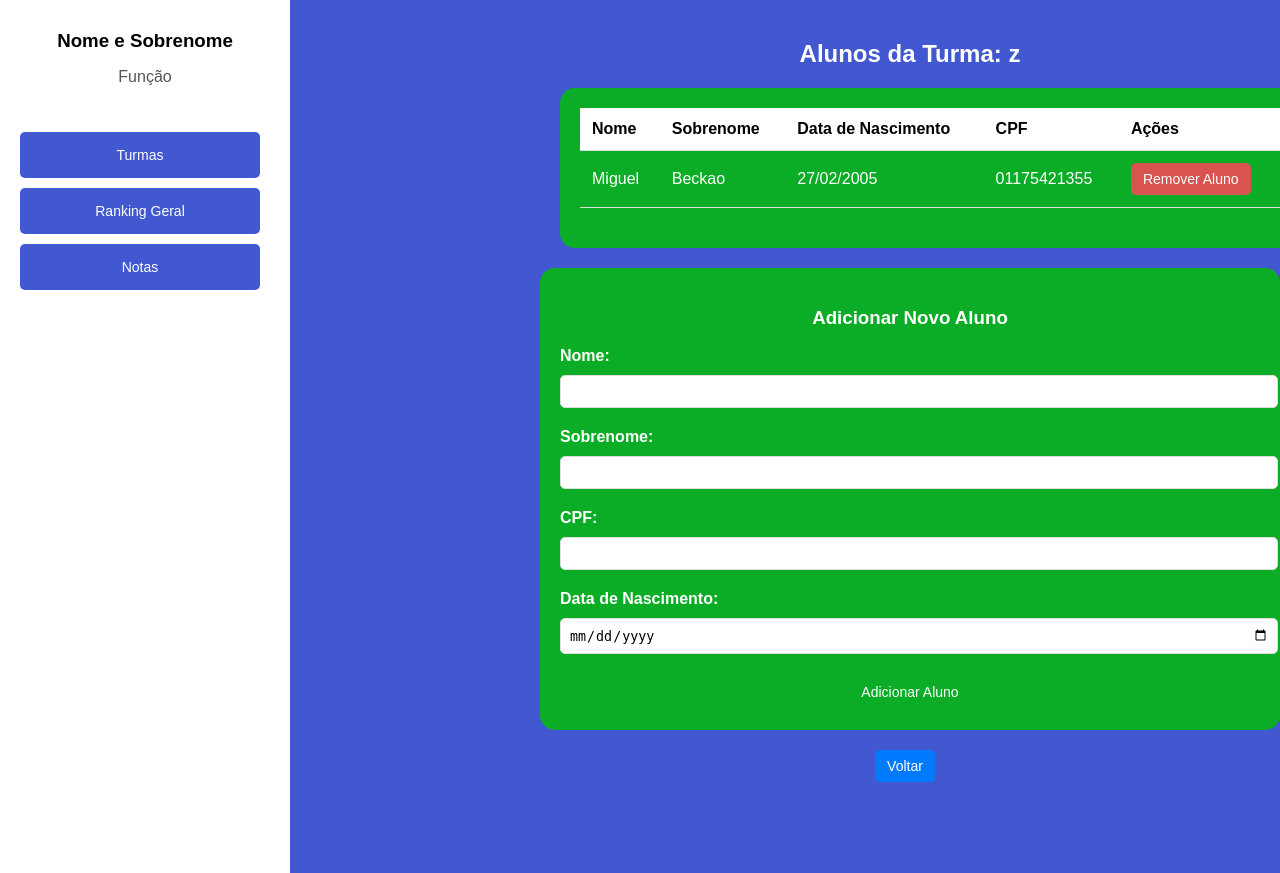
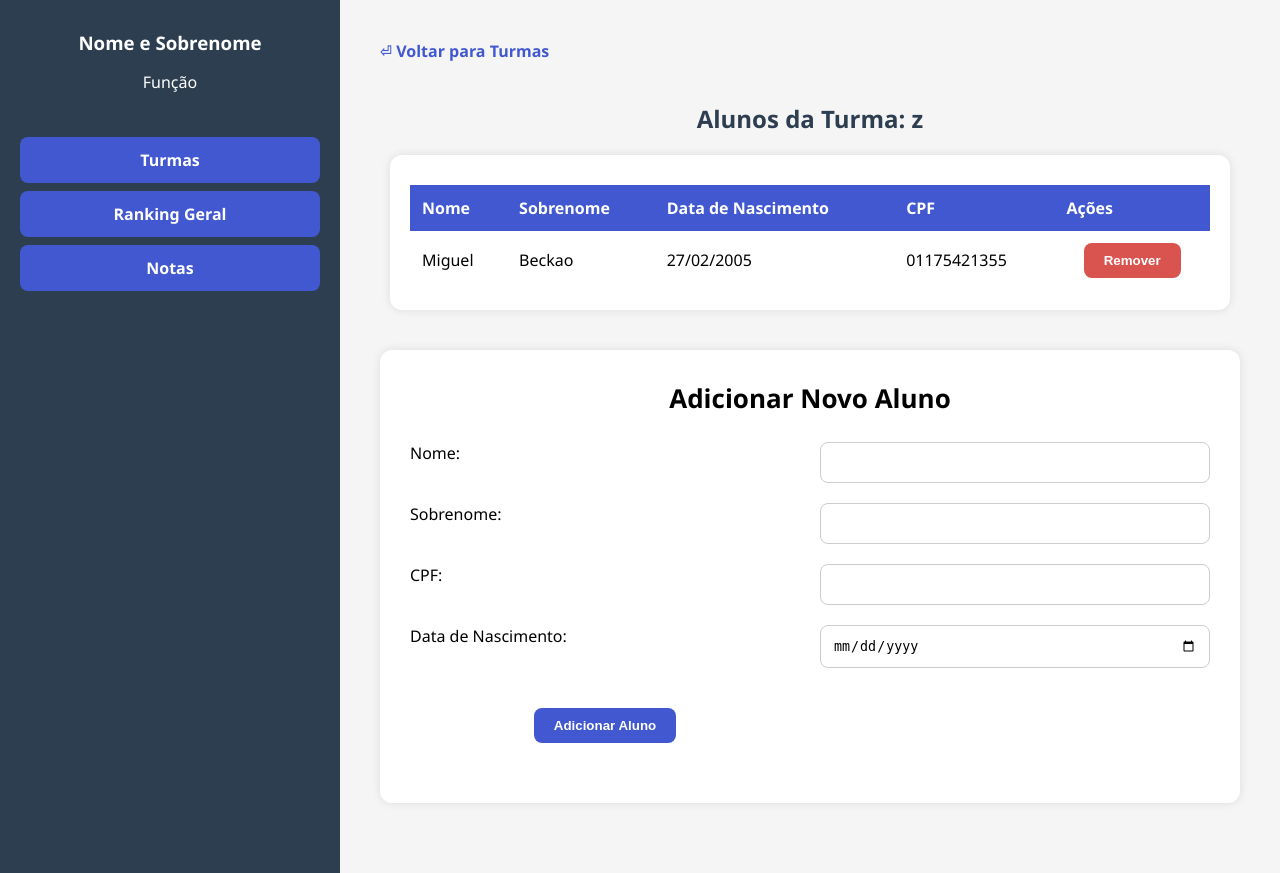
Before and after one commit to andrecastrom06/BEM-Cursos-Preparatorios, a Django app: page /cadastros/turmas/11/alunos/ in a window 1280 px wide. Run offline with Django 5.2, Linux system fonts and the light colour scheme; a user stored in the database is signed in; data comes from the database, SQL or seed files in the repository; both versions use the stored data as it was after the commit.

Commit message:
HTML dos alunos só que melhor

```diff
--- a/BemCursos/cadastros/templates/alunos.html
+++ b/BemCursos/cadastros/templates/alunos.html
@@ -7,54 +7,43 @@
     <script src="https://code.jquery.com/jquery-3.6.0.min.js"></script>
     <style>
         body {
-            font-family: Arial, sans-serif;
-            background-color: rgb(65, 88, 208);
-            color: #333;
+            font-family: 'Segoe UI', Tahoma, Geneva, Verdana, sans-serif;
+            background-color: rgb(245, 245, 245);
             margin: 0;
-            padding: 0;
             display: flex;
             height: 100vh;
-            flex-direction: column;
         }
 
         .sidebar {
-            width: 250px;
-            background-color: white;
-            padding: 20px;
-            color: black;
+            width: 300px;
+            background-color: rgb(45, 62, 80);
+            color: white;
             display: flex;
             flex-direction: column;
-            justify-content: flex-start;
-            position: relative;
+            padding: 20px;
         }
 
         .sidebar .profile {
             text-align: center;
-            margin-bottom: 30px;
+            margin-bottom: 20px;
         }
 
-        .sidebar .profile h3 {
-            margin: 10px 0 5px;
-            color: black;
-        }
-
-        .sidebar .profile p {
-            color: #555;
-        }
-
-        .sidebar nav {
-            display: flex;
-            flex-direction: column;
+        .sidebar h3 {
+            margin: 10px 0;
+            font-weight: 600;
         }
 
         .sidebar nav a {
+            display: block;
             text-decoration: none;
             color: white;
-            padding: 15px;
-            border-radius: 5px;
             background-color: rgb(65, 88, 208);
-            margin-bottom: 10px;
+            padding: 12px;
+            margin: 8px 0;
             text-align: center;
+            border-radius: 8px;
+            font-weight: bold;
+            transition: background-color 0.3s;
         }
 
         .sidebar nav a:hover {
@@ -63,178 +52,146 @@
 
         .container {
             flex: 1;
-            padding: 20px;
-            background-color: rgb(65, 88, 208);
-            color: white;
-            display: flex;
-            flex-direction: column;
-            align-items: center;
+            padding: 40px;
             overflow-y: auto;
         }
 
         h2 {
             text-align: center;
-            color: #fff;
-            margin-top: 20px;
+            font-size: 24px;
+            color: rgb(45, 62, 80);
+            margin-bottom: 20px;
         }
 
         .table-container {
-            margin: 0 auto;
+            background-color: white;
             padding: 20px;
+            border-radius: 12px;
+            box-shadow: 0 0 10px rgba(0, 0, 0, 0.1);
             max-width: 800px;
-            background-color: rgb(11, 173, 38);
-            border-radius: 15px;
-            color: white;
-            width: 100%;
+            margin: 0 auto 40px;
         }
 
         table {
             width: 100%;
             border-collapse: collapse;
-            margin-bottom: 20px;
+            margin-top: 10px;
         }
 
         th, td {
+            padding: 12px;
             text-align: left;
-            padding: 12px;
-            border-bottom: 1px solid #ddd;
         }
 
         th {
-            background-color: #ffffff;
-            color: black;
-            font-weight: bold;
+            background-color: rgb(65, 88, 208);
+            color: white;
+            font-weight: 600;
         }
 
         tr:nth-child(even) {
+            background-color: rgb(240, 240, 240);
+        }
+
+        button, .add-aluno {
+            background-color: rgb(65, 88, 208);
+            color: white;
+            border: none;
+            padding: 10px 20px;
+            border-radius: 8px;
+            cursor: pointer;
+            font-weight: bold;
+            transition: background-color 0.3s;
+            display: block; /* Para que o botão fique como um bloco */
+            margin: 0 auto; /* Centraliza horizontalmente */
+        }
+
+        button:hover, .add-aluno:hover {
             background-color: rgb(11, 173, 38);
         }
 
-        a, button {
-            background-color: #007BFF;
-            color: white;
-            text-decoration: none;
-            padding: 8px 12px;
-            border-radius: 5px;
-            font-size: 14px;
-            cursor: pointer;
-            border: none;
-        }
-
-        a:hover, button:hover {
-            background-color: #0056b3;
-        }
-
-        a {
-            margin-right: 10px;
-        }
-
         .remover-aluno {
-            background-color: #D9534F;
+            background-color: rgb(217, 83, 79);
         }
 
         .remover-aluno:hover {
-            background-color: #C9302C;
+            background-color: rgb(200, 35, 51);
         }
 
         .add-aluno-container {
             margin-top: 30px;
-            text-align: center;
-            background-color: rgb(11, 173, 38);
-            padding: 20px;
-            border-radius: 15px;
-            width: 100%;
+            background-color: white;
+            padding: 30px;
+            border-radius: 12px;
+            box-shadow: 0 0 10px rgba(0, 0, 0, 0.1);
             max-width: 800px;
+            margin: 30px auto;
+        }
+
+        .add-aluno-container h3 {
+            font-size: 26px; /* Tamanho aumentado */
+            margin-top: 0; /* Menos distância da borda superior */
+            text-align: center; /* Centraliza o título */
         }
 
         .add-aluno-container form {
-            display: inline-block;
-            text-align: left;
-            width: 100%;
-        }
-
-        label {
-            color: white;
-            font-weight: bold;
+            display: grid;
+            grid-template-columns: 1fr 1fr;
+            gap: 20px;
+            padding-bottom: 20px;
         }
 
         input[type="text"], input[type="number"], input[type="date"] {
             width: 100%;
-            padding: 8px;
-            margin: 10px 0 20px 0;
-            border-radius: 5px;
-            border: 1px solid #ddd;
+            padding: 12px;
+            border-radius: 8px;
+            border: 1px solid #ccc;
+            box-sizing: border-box;
+        }
+
+        .form-full-width {
+            grid-column: 1 / -1;
         }
 
         .add-aluno {
-            background-color: rgb(11, 173, 38);
-            color: white;
-            padding: 10px 20px;
-            border-radius: 8px;
-            text-decoration: none;
-            display: block;
-            width: 150px;
-            margin: 0 auto;
-            text-align: center;
-        }
-
-        .add-aluno:hover {
-            background-color:rgb(11, 173, 38);
+            margin-top: 20px; /* Distância reduzida da borda inferior */
+            margin-bottom: 10px; /* Margem inferior para manter um pouco de espaço */
+            width: auto; /* Ajuste automático da largura */
         }
 
         .back-link {
-            display: block;
-            text-align: center;
-            margin-top: 20px;
-            color: white;
+            display: inline-block;
+            margin-bottom: 20px;
+            color: rgb(65, 88, 208);
+            font-weight: bold;
             text-decoration: none;
         }
 
         .back-link:hover {
-            color: #ddd;
+            text-decoration: underline;
         }
 
-        @media (min-width: 768px) {
-            body {
-                flex-direction: row;
+        @media (max-width: 768px) {
+            .add-aluno-container form {
+                grid-template-columns: 1fr;
             }
 
-            .container {
-                padding: 20px;
-                flex: 1;
-                margin-left: 250px;
-            }
-
-            .sidebar {
-                flex: 0 0 250px;
-            }
-
-            .add-aluno-container {
-                margin-top: 20px;
-            }
-        }
-
-        @media (max-width: 767px) {
             .sidebar {
                 width: 100%;
                 position: static;
             }
-            .container {
-                margin-left: 0;
-            }
         }
     </style>
+
     <script>
         function confirmarRemocao(form) {
-            const confirmacao = confirm("Você realmente deseja remover este aluno?");
-            if (confirmacao) {
+            if (confirm("Você realmente deseja remover este aluno?")) {
                 form.submit();
             }
         }
     </script>
 </head>
 <body>
-
 
     <div class="sidebar">
         <div class="profile">
@@ -249,18 +206,18 @@
     </div>
 
     <div class="container">
+        <a href="{% url 'turmas' %}" class="back-link">⏎ Voltar para Turmas</a>
+
         <h2>Alunos da Turma: {{ turma.nome }}</h2>
+
         {% if messages %}
-            <div class="container-erro" id="erro-container">
-                <div class="inner-container-erro">
-                    <div class="error">
-                        {% for message in messages %}
-                            <p>{{ message }}</p>
-                        {% endfor %}
-                    </div>
-                </div>
+            <div class="messages">
+                {% for message in messages %}
+                    <p>{{ message }}</p>
+                {% endfor %}
             </div>
         {% endif %}
+
         <div class="table-container">
             <table>
                 <thead>
@@ -280,11 +237,11 @@
                         <td>{{ aluno.data_nascimento|date:"d/m/Y" }}</td>
                         <td>{{ aluno.cpf }}</td>
                         <td>
-                            <form method="post" action="{% url 'remover_aluno' turma.id aluno.id %}" style="display:inline;">
+                            <form method="POST" action="{% url 'remover_aluno' turma.id aluno.id %}" style="display:inline;">
                                 {% csrf_token %}
-                                <input type="hidden" name="method" value="DELETE">
-                                <input type="hidden" name="aluno_id" value="{{ aluno.id }}">
-                                <button type="button" class="remover-aluno" onclick="confirmarRemocao(this.form)">Remover Aluno</button>
+                                <button type="button" class="remover-aluno" onclick="confirmarRemocao(this.form)">
+                                    Remover
+                                </button>
                             </form>
                         </td>
                     </tr>
@@ -299,22 +256,20 @@
                 {% csrf_token %}
 
                 <label for="nome">Nome:</label>
-                <input type="text" id="nome" name="nome" required><br>
+                <input type="text" id="nome" name="nome" required>
 
                 <label for="sobrenome">Sobrenome:</label>
-                <input type="text" id="sobrenome" name="sobrenome" required><br>
+                <input type="text" id="sobrenome" name="sobrenome" required>
 
                 <label for="cpf">CPF:</label>
-                <input type="text" id="cpf" name="cpf" required pattern="\d{11}" title="Digite um CPF válido (11 dígitos)"><br>
+                <input type="text" id="cpf" name="cpf" required pattern="\d{11}" title="Digite um CPF válido (11 dígitos)">
 
                 <label for="data_nascimento">Data de Nascimento:</label>
-                <input type="date" id="data_nascimento" name="data_nascimento" required><br>
+                <input type="date" id="data_nascimento" name="data_nascimento" required>
 
                 <button type="submit" class="add-aluno">Adicionar Aluno</button>
             </form>
         </div>
-
-        <a href="{% url 'turmas' %}" class="back-link">Voltar</a>
     </div>
 </body>
 </html>
--- a/BemCursos/cadastros/templates/login.html
+++ b/BemCursos/cadastros/templates/login.html
@@ -56,7 +56,7 @@
         .inner-container-erro {
             width: 32vw;
             height: 7vh;
-            background-color: rgb(11, 173, 38);
+            background-color: red;
             border-radius: 1.5rem;
             display: flex;
             flex-direction: column;
@@ -130,7 +130,7 @@
         }
 
         .error {
-            color: red;
+            color: white;
             text-align: center;
             margin-bottom: 0px;
             text-shadow: 1px 1px 3px rgba(0, 0, 0, 0.5);
```
Also changed, not shown: BemCursos/db.sqlite3.
